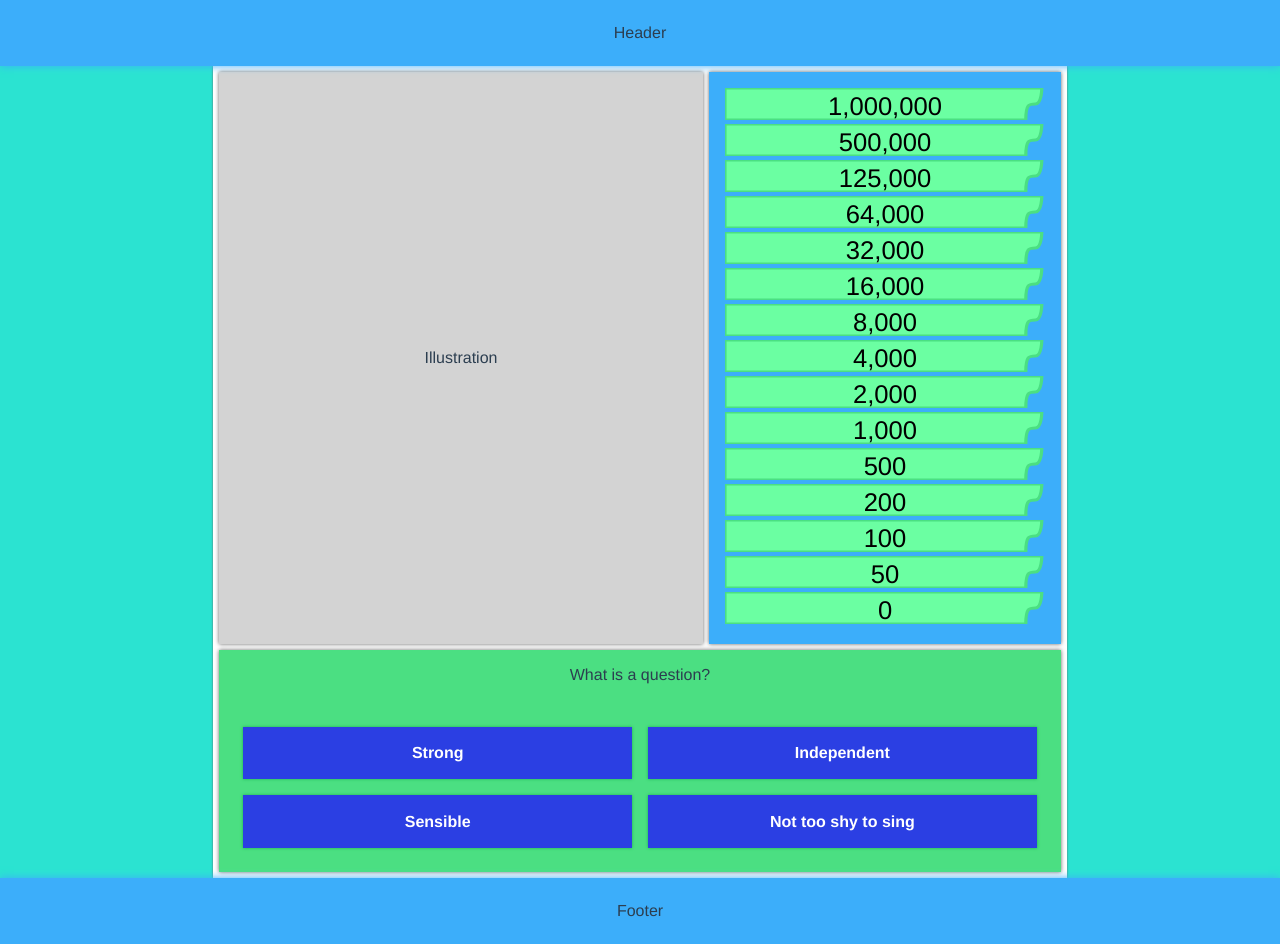
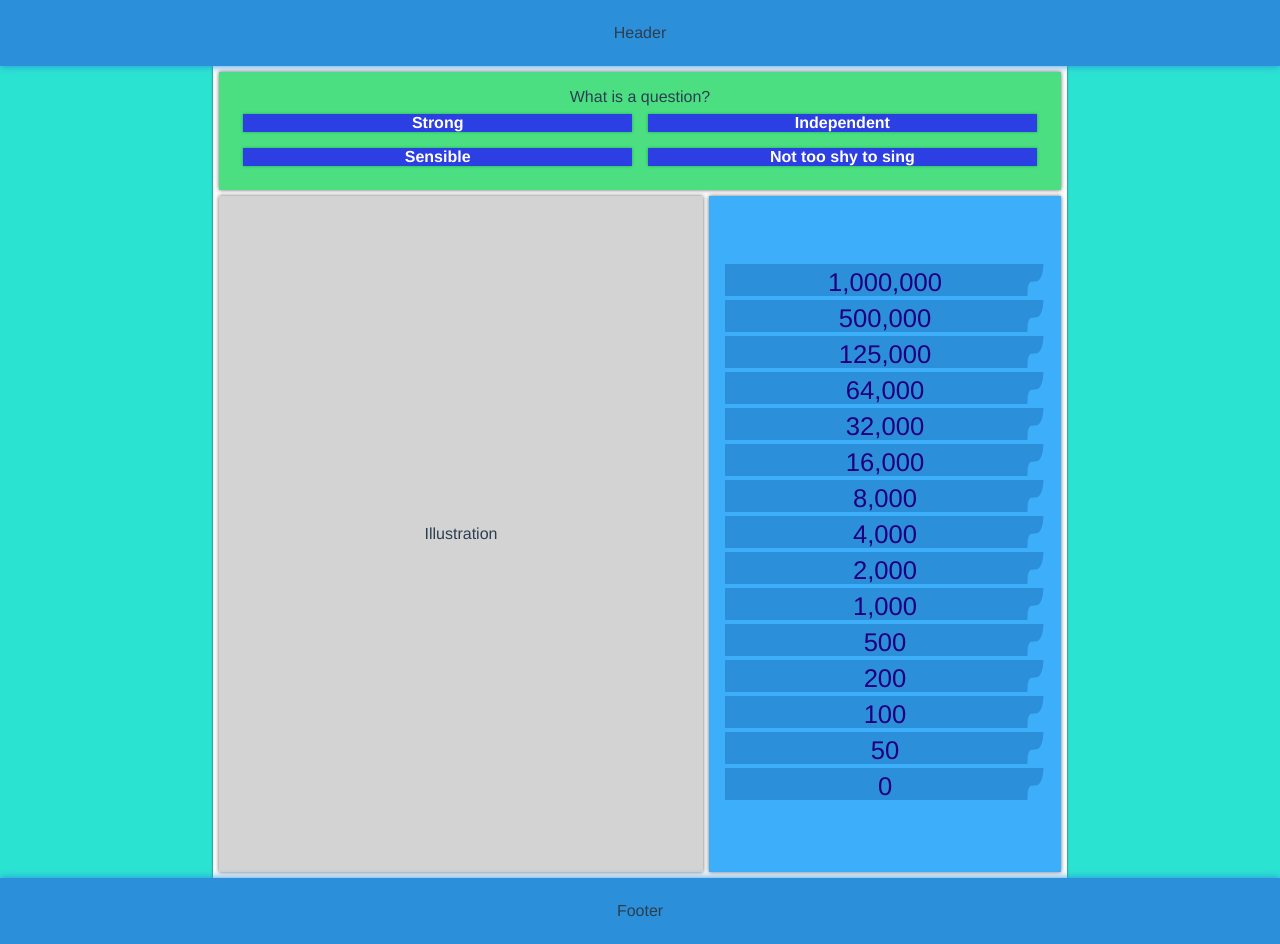
Before and after one commit to DoLevi/bible-trivia, a Vue app: page / in a window 1280 px wide. Built offline with nearby package versions, Linux system fonts and the light colour scheme.

Commit message:
Updated layout and colors

```diff
--- a/src/components/layout/Footer.vue
+++ b/src/components/layout/Footer.vue
@@ -17,8 +17,8 @@ export default defineComponent({
 div {
   flex: none;
   padding: 1.5em;
-    background-color: #3CAEFA;
-    box-shadow: 0 0 8px 0 #3CAEFA;
+  background-color: #2b90d9;
+  box-shadow: 0 0 8px 0 #2b90d9;
   z-index: 100;
 }
 </style>
--- a/src/components/layout/Header.vue
+++ b/src/components/layout/Header.vue
@@ -17,8 +17,8 @@ export default defineComponent({
 div {
   flex: none;
   padding: 1.5em;
-  background-color: #3caefa;
-  box-shadow: 0 0 8px 0 #3caefa;
+  background-color: #2b90d9;
+  box-shadow: 0 0 8px 0 #2b90d9;
   z-index: 100;
 }
 </style>
--- a/src/components/layout/Main.vue
+++ b/src/components/layout/Main.vue
@@ -1,8 +1,8 @@
 <template>
   <div class="root">
+    <Questions />
     <Illustration />
     <Progress />
-    <Questions />
   </div>
 </template>
 
@@ -33,11 +33,11 @@ export default defineComponent({
   grid-template-columns: 1fr auto;
   grid-template-rows: auto 1fr;
   grid-template-areas:
-    "illustration progress"
-    "question question";
+    "question question"
+    "illustration progress";
   grid-column-gap: 6px;
   grid-row-gap: 6px;
   background-color: #ffffff;
-  box-shadow: 0 0 2px 0 #646464;
+  box-shadow: 0 0 2px 0 #2c3e50;
 }
 </style>
--- a/src/components/main/progress/ProgressStep.vue
+++ b/src/components/main/progress/ProgressStep.vue
@@ -3,9 +3,9 @@
     <svg viewBox="0 0 100 10" height="2em">
       <path
         d="M 0 0 H 99 0 M 99 0 C 99 0, 99 5, 97 5 S 94 5, 94 10 H 0 V 0"
-        stroke="#4bdf82"
+        :stroke="selected ? '#2bf0d9' : '#2b90d9'"
         stroke-width="1px"
-        fill="#6bffa2"
+        :fill="selected ? '#2bf0d9' : '#2b90d9'"
       />
       <text
         x="50%"
@@ -13,6 +13,7 @@
         font-size="0.5em"
         dominant-baseline="text-after-edge"
         text-anchor="middle"
+        fill="#200080"
       >
         {{ value.toLocaleString() }}
       </text>
```
Lines whose indentation alone changed are shown as unchanged.
